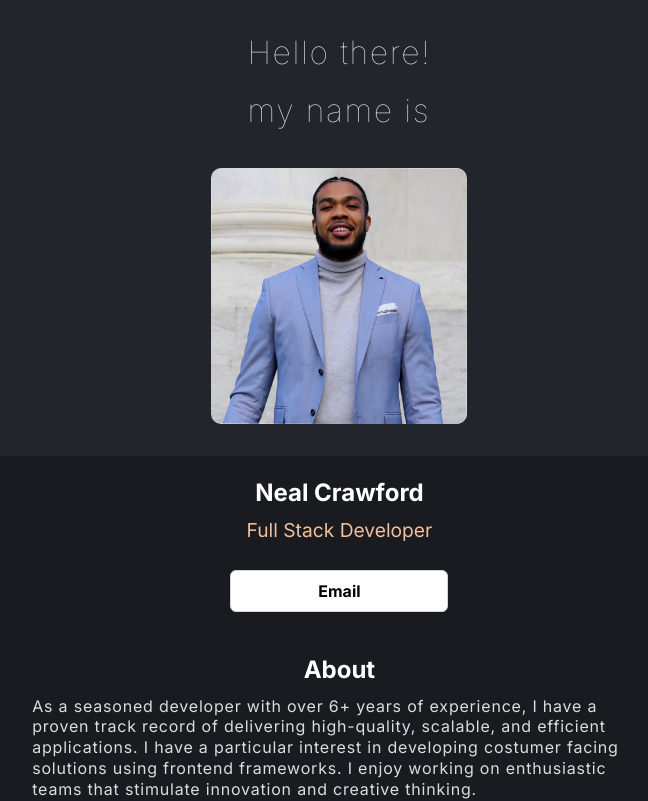
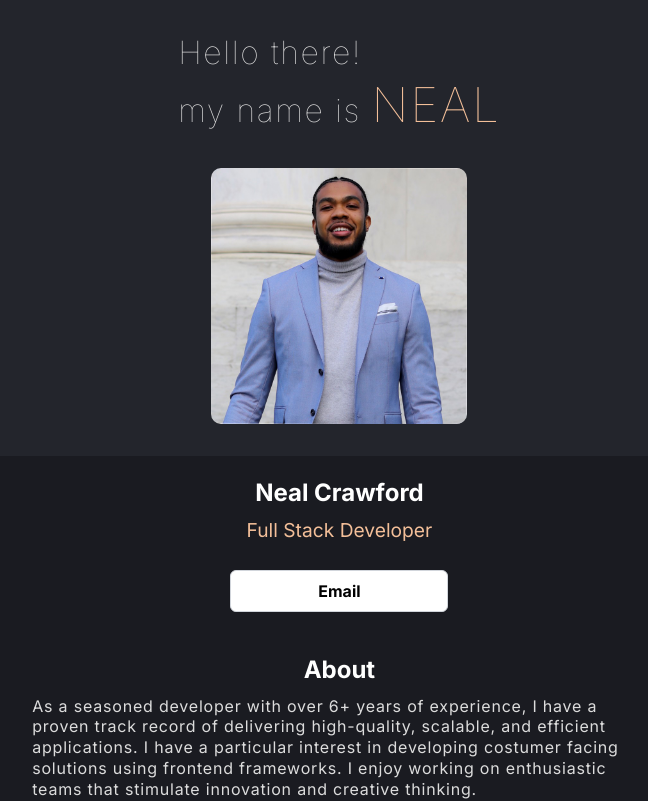
Before and after one commit to nc133878/portfolio, a React (Create React App) app: page / in a window 1280 px wide. Shown: the top 801 px of the page, without its empty margins (303-951 px from the left). Built offline with nearby package versions, Linux system fonts and the light colour scheme.

Commit message:
Update Greeting.js
Readded Name after deployment test

```diff
--- a/src/components/Greeting.js
+++ b/src/components/Greeting.js
@@ -4,7 +4,7 @@ function Greeting() {
   return (
     <section className='greeting'>
         <div>
-            <p>Hello there! <br /> my name is <span className='greeting-name'></span></p>
+            <p>Hello there! <br /> my name is <span className='greeting-name'>NEAL</span></p>
         </div>
     </section>
   )
```
